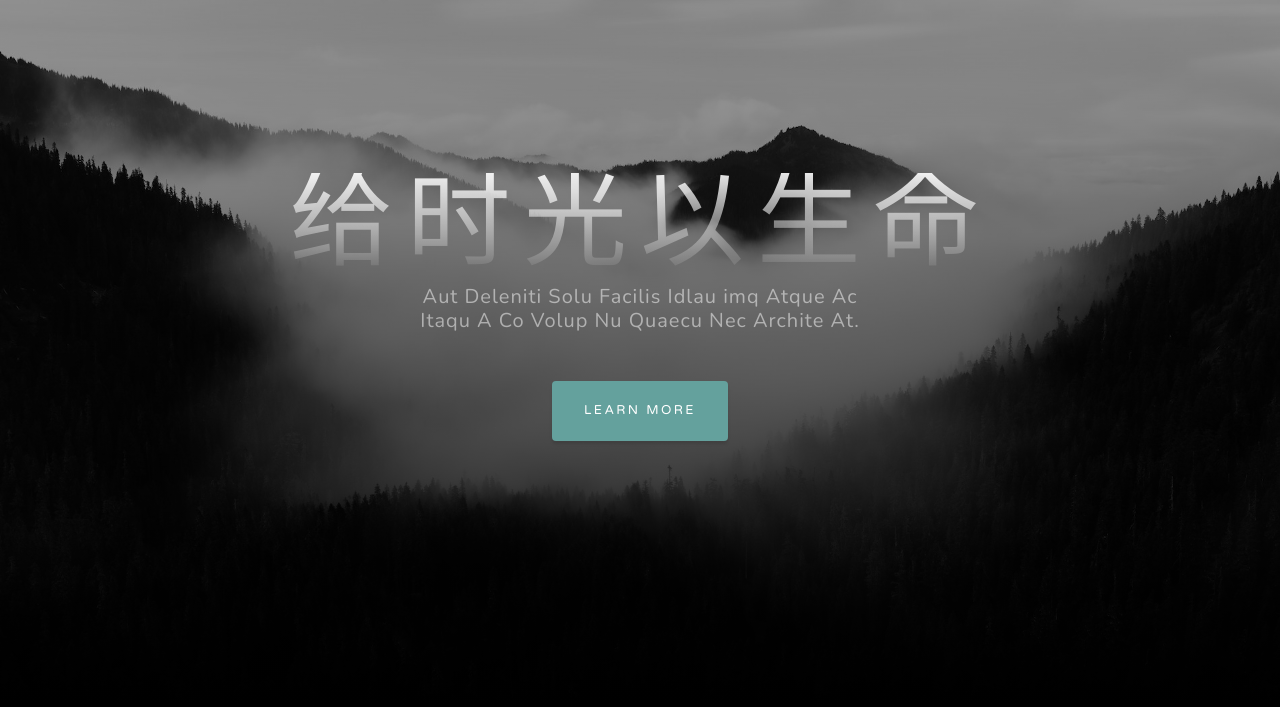
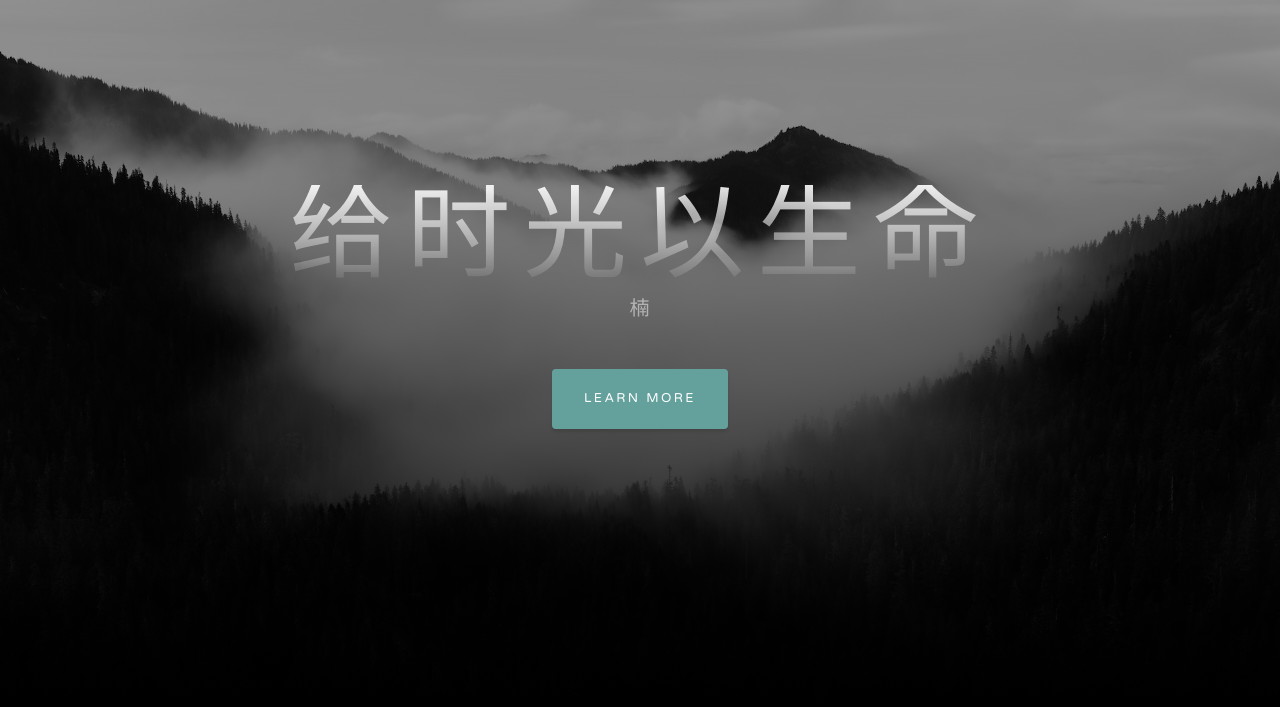
Before and after one commit to wuliring/wuliring.github.io, a plain HTML site: page index.html in a window 1280 px wide. Shown: the part 93-800 px from the top of the page. Drawn offline with nearby package versions, Linux system fonts and the light colour scheme.

Commit message:
Update index.html

```diff
--- a/index.html
+++ b/index.html
@@ -43,7 +43,7 @@
                     <div class="text-center">
 
                         <h1 class="mx-auto my-0 text-uppercase">给时光以生命</h1>
-                        <h2 class="text-white-50 mx-auto mt-2 mb-5">Aut Deleniti Solu Facilis Idlau imq Atque Ac Itaqu A Co Volup Nu Quaecu Nec Archite At.</h2>
+                        <h2 class="text-white-50 mx-auto mt-2 mb-5">楠</h2>
                         <a class="btn btn-primary" href="#about">Learn More</a>
 
                     </div>
```
